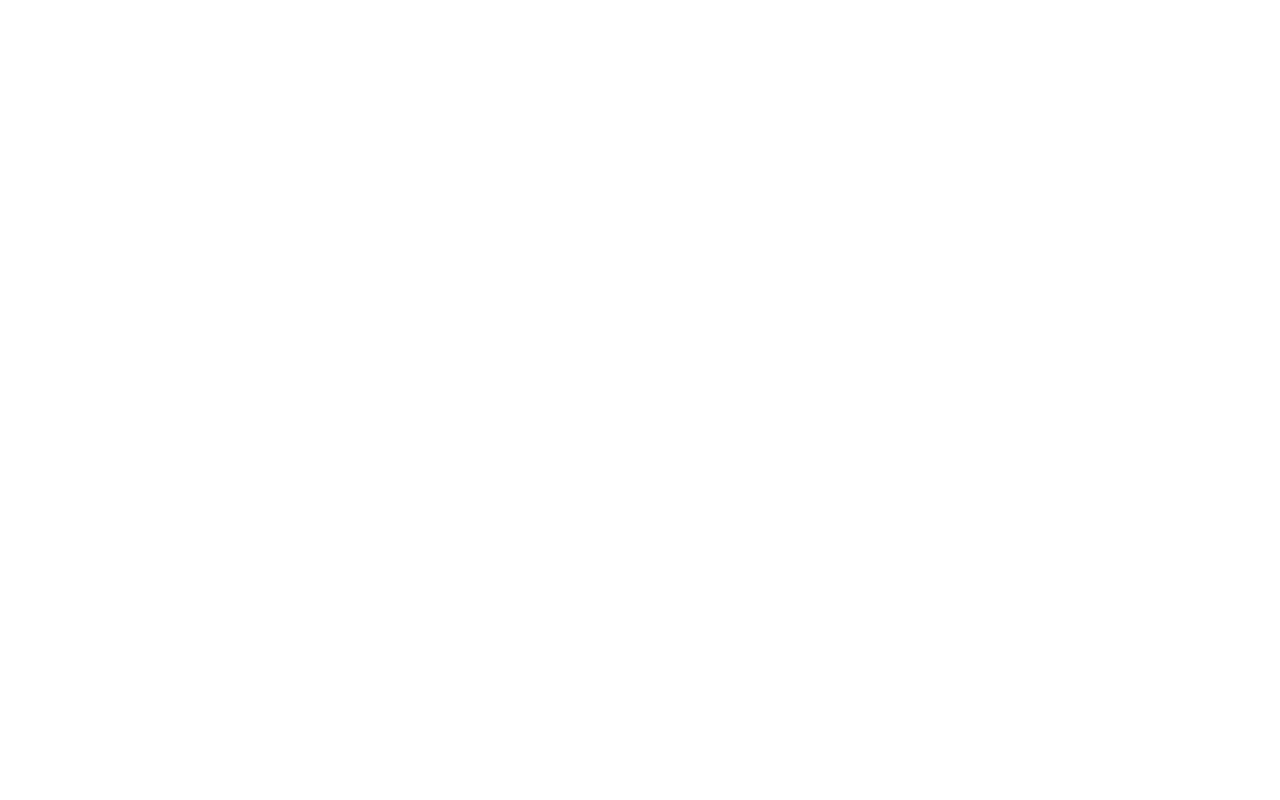
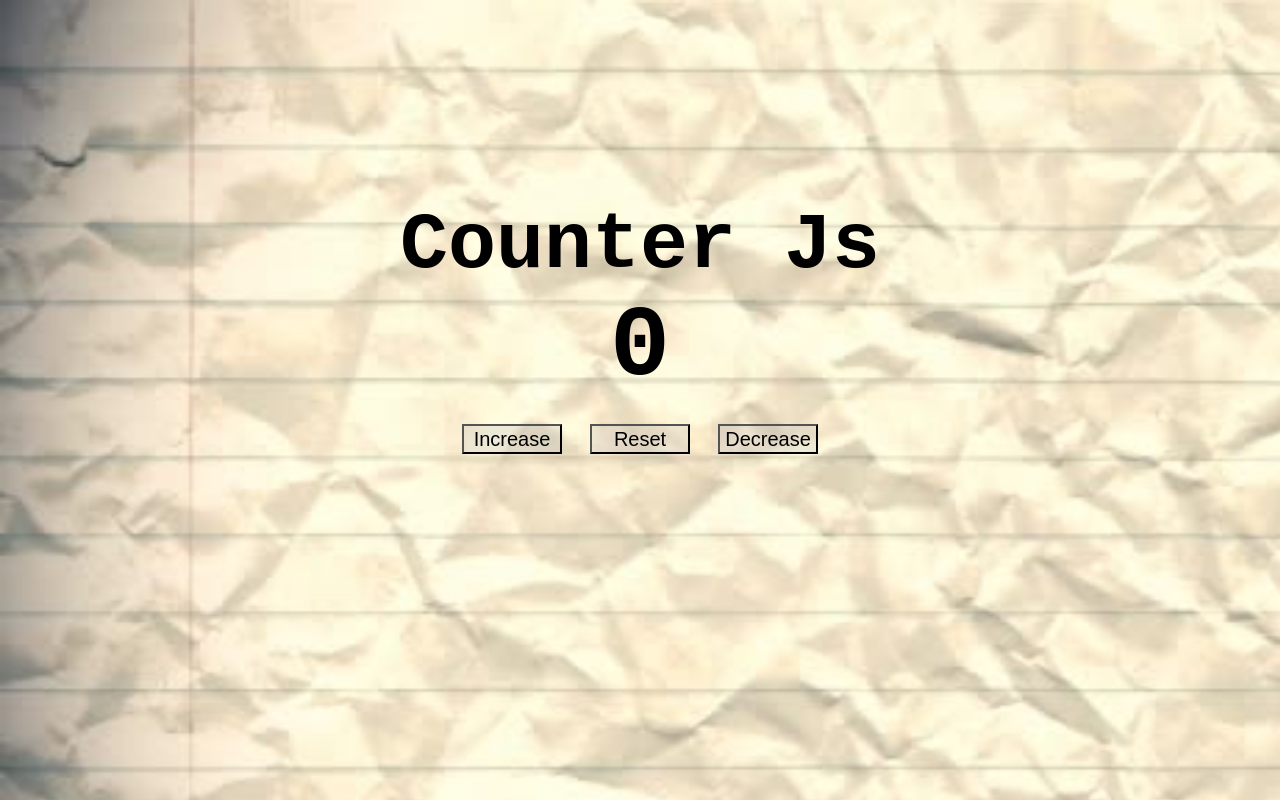
Before and after one commit to RitaAjdinii/Counter-JS, a plain HTML site: page index.html in a window 1280 px wide. Shown: the top 800 px of the page. Drawn offline with Linux system fonts and the light colour scheme.

Commit message:
Background-css-js update

```diff
--- a/index.html
+++ b/index.html
@@ -7,6 +7,15 @@
     <title>Counter JS</title>
 </head>
 <body>
-
+    <div class="container">
+        <h1>Counter Js</h1>
+        <h1 id="num">0</h1>
+        <div class="click">
+            <button id="increase">Increase</button>
+            <button id="reset">Reset</button>
+            <button id="decrease">Decrease</button>
+        </div>
+    </div>
+    <script src="main.js"></script>
 </body>
 </html>
--- /dev/null
+++ b/main.js
@@ -0,0 +1,8 @@
+let increase = document.querySelector("#increase");
+let decrease = document.querySelector("#decrease");
+let reset = document.querySelector("#reset");
+let num = document.querySelector("#num");
+
+
+
+const buttons = document.querySelectorAll("button");
--- a/style.css
+++ b/style.css
@@ -0,0 +1,51 @@
+*,*::before,*::after{
+    padding:0;
+    margin:0;
+    box-sizing: border-box;
+}
+
+body{
+    height:100vh;
+    width:100%;
+    background-image: url("background.jpg");
+    background-repeat: no-repeat;
+    background-size: cover;
+}
+
+.container{
+    margin-top:200px;
+    display: flex;
+    flex-direction: column;
+    justify-content: center;
+}
+h1{
+    text-align: center;
+    font-size:80px;
+    font-family:'Courier New', Courier, monospace;
+}
+
+#num{
+    font-size: 100px;
+    font-family:'Courier New', Courier, monospace;
+}
+
+button{
+    cursor: pointer;
+    background:rgba(197, 197, 197, 0.304);
+    height:30px;
+    width:100px;
+    font-size: 20px;
+    margin:0px 12px;
+}
+
+button:hover{
+    background:rgba(255, 255, 255, 0.822);
+}
+button:active{
+    background:transparent;
+}
+
+.click{
+    margin-top:20px;
+    text-align:center;
+}
```
Also changed, not shown: background.jpg (added).
